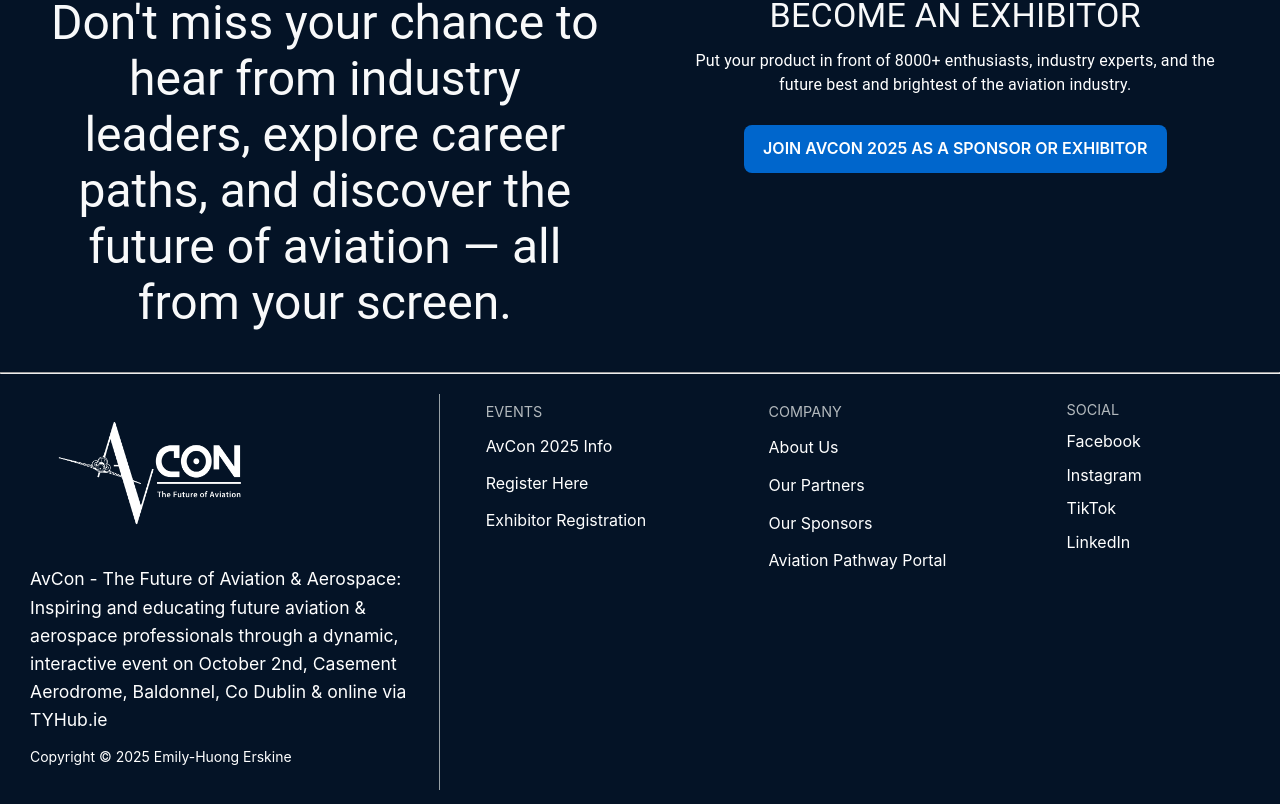
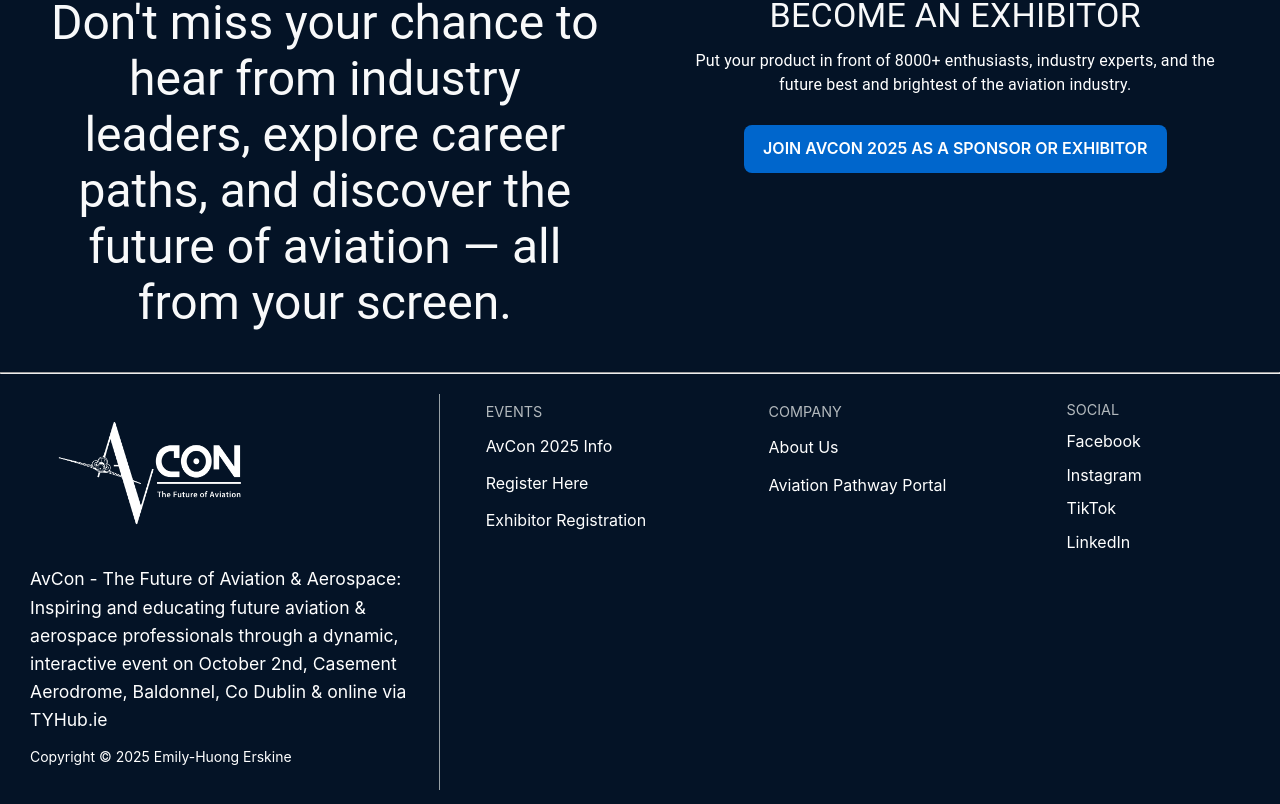
Before and after one commit to emily-h-erskine/av-con, a React (Create React App) app: page / in a window 1280 px wide. Shown: the part 3659-4463 px from the top of the page. Built offline with nearby package versions, Linux system fonts and the light colour scheme.

Commit message:
Archiving Partners & Sponsors

```diff
--- a/src/CommonComponents/Footer/Footer.jsx
+++ b/src/CommonComponents/Footer/Footer.jsx
@@ -47,12 +47,12 @@
                         <a href="./About" className="footer-link">
                             About Us
                         </a>
-                        <a href="./SponsorsPartners" className="footer-link">
+                        {/* <a href="./SponsorsPartners" className="footer-link">
                             Our Partners
                         </a>
                         <a href="./SponsorsPartners" className="footer-link">
                             Our Sponsors
-                        </a>
+                        </a> */}
                         <a
                             href="./AviationPathwayPortal"
                             className="footer-link">
--- a/src/CommonComponents/Header/Header.jsx
+++ b/src/CommonComponents/Header/Header.jsx
@@ -95,11 +95,11 @@
                                                     AVCON EZINE
                                                 </a>
                                             </li>
-                                            <li>
+                                            {/* <li>
                                                 <a href="./SponsorsPartners" onClick={closeMobileMenu}>
                                                     SPONSORS & PARTNERS
                                                 </a>
-                                            </li>
+                                            </li> */}
                                             <li>
                                                 <a href="./AviationPathwayPortal" onClick={closeMobileMenu}>
                                                     AVIATION PATHWAY PORTAL
@@ -186,10 +186,10 @@
                                     <a className="uppercase link-text" href="./AvConEzine">
                                         AVCON EZINE
                                     </a>
-                                    <br /><br />
+                                    {/* <br /><br />
                                     <a className="uppercase link-text" href="./SponsorsPartners">
                                         SPONSORS & PARTNERS
-                                    </a>
+                                    </a> */}
                                     <br /><br />
                                     <a className="uppercase link-text" href="./AviationPathwayPortal">
                                         AVIATION PATHWAY PORTAL
```
